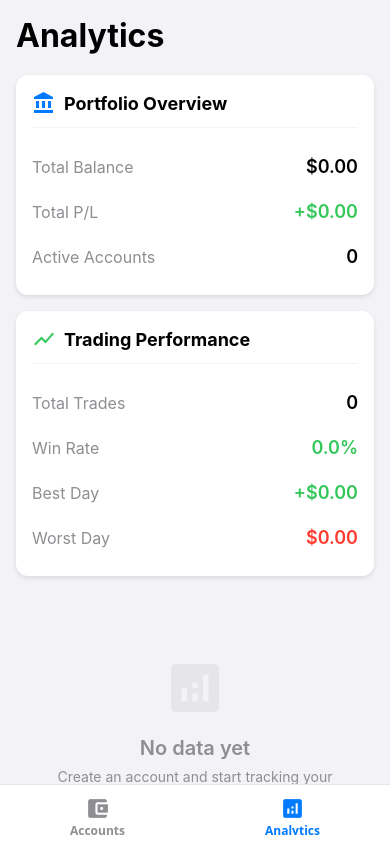
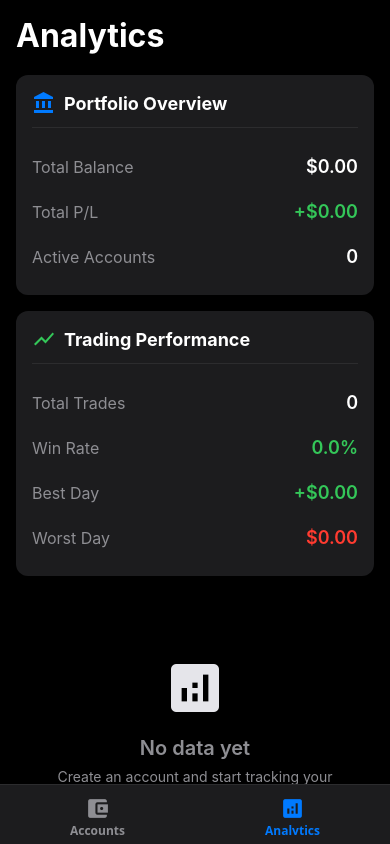
Before and after one commit to jeremyagnz/BitacoraFx, a React Native app: screen /Analytics in a window 390 px wide. Built offline with nearby package versions, Linux system fonts and the light colour scheme.

Commit message:
Add focus listener to AccountsScreen and apply dark theme across all screens
Co-authored-by: jeremyagnz <35277430+jeremyagnz@users.noreply.github.com>

```diff
--- a/src/components/AccountCard.tsx
+++ b/src/components/AccountCard.tsx
@@ -7,6 +7,7 @@ import {
 } from 'react-native';
 import { TradingAccount } from '../types';
 import { formatCurrency } from '../utils/helpers';
+import { DARK_THEME_COLORS } from '../theme/darkTheme';
 
 interface AccountCardProps {
   account: TradingAccount;
@@ -73,13 +74,13 @@ const AccountCard: React.FC<AccountCardProps> = ({ account, onPress }) => {
 
 const styles = StyleSheet.create({
   card: {
-    backgroundColor: '#FFFFFF',
+    backgroundColor: DARK_THEME_COLORS.backgroundSecondary,
     borderRadius: 12,
     padding: 16,
     marginBottom: 12,
     shadowColor: '#000',
     shadowOffset: { width: 0, height: 2 },
-    shadowOpacity: 0.1,
+    shadowOpacity: 0.3,
     shadowRadius: 4,
     elevation: 3,
   },
@@ -92,18 +93,18 @@ const styles = StyleSheet.create({
   accountName: {
     fontSize: 18,
     fontWeight: '700',
-    color: '#000000',
+    color: DARK_THEME_COLORS.text,
   },
   broker: {
     fontSize: 12,
-    color: '#8E8E93',
+    color: DARK_THEME_COLORS.textSecondary,
     marginTop: 2,
   },
   currency: {
     fontSize: 14,
     fontWeight: '600',
-    color: '#8E8E93',
-    backgroundColor: '#F2F2F7',
+    color: DARK_THEME_COLORS.textSecondary,
+    backgroundColor: DARK_THEME_COLORS.backgroundTertiary,
     paddingHorizontal: 8,
     paddingVertical: 4,
     borderRadius: 4,
@@ -113,30 +114,30 @@ const styles = StyleSheet.create({
   },
   balanceLabel: {
     fontSize: 12,
-    color: '#8E8E93',
+    color: DARK_THEME_COLORS.textSecondary,
     marginBottom: 4,
   },
   balance: {
     fontSize: 28,
     fontWeight: '700',
-    color: '#000000',
+    color: DARK_THEME_COLORS.text,
   },
   footer: {
     flexDirection: 'row',
     justifyContent: 'space-between',
     paddingTop: 12,
     borderTopWidth: 1,
-    borderTopColor: '#F2F2F7',
+    borderTopColor: DARK_THEME_COLORS.border,
   },
   label: {
     fontSize: 12,
-    color: '#8E8E93',
+    color: DARK_THEME_COLORS.textSecondary,
     marginBottom: 4,
   },
   value: {
     fontSize: 14,
     fontWeight: '600',
-    color: '#000000',
+    color: DARK_THEME_COLORS.text,
   },
   profitLossContainer: {
     alignItems: 'flex-end',
@@ -151,10 +152,10 @@ const styles = StyleSheet.create({
     marginTop: 2,
   },
   profit: {
-    color: '#34C759',
+    color: DARK_THEME_COLORS.profit,
   },
   loss: {
-    color: '#FF3B30',
+    color: DARK_THEME_COLORS.loss,
   },
 });
 
--- a/src/components/BalanceChart.tsx
+++ b/src/components/BalanceChart.tsx
@@ -2,19 +2,21 @@ import React from 'react';
 import { View, Text, StyleSheet, Dimensions } from 'react-native';
 import { LineChart } from 'react-native-chart-kit';
 import { DailyEntry } from '../types';
+import { DARK_THEME_COLORS } from '../theme/darkTheme';
 
 interface BalanceChartProps {
   entries: DailyEntry[];
   currency: string;
+  darkMode?: boolean;
 }
 
-const BalanceChart: React.FC<BalanceChartProps> = ({ entries, currency }) => {
+const BalanceChart: React.FC<BalanceChartProps> = ({ entries, currency, darkMode = false }) => {
   const screenWidth = Dimensions.get('window').width;
 
   if (entries.length === 0) {
     return (
-      <View style={styles.emptyContainer}>
-        <Text style={styles.emptyText}>No data to display</Text>
+      <View style={[styles.emptyContainer, darkMode && styles.darkContainer]}>
+        <Text style={[styles.emptyText, darkMode && styles.darkText]}>No data to display</Text>
       </View>
     );
   }
@@ -42,12 +44,14 @@ const BalanceChart: React.FC<BalanceChartProps> = ({ entries, currency }) => {
   };
 
   const chartConfig = {
-    backgroundColor: '#ffffff',
-    backgroundGradientFrom: '#ffffff',
-    backgroundGradientTo: '#ffffff',
+    backgroundColor: darkMode ? DARK_THEME_COLORS.backgroundSecondary : '#ffffff',
+    backgroundGradientFrom: darkMode ? DARK_THEME_COLORS.backgroundSecondary : '#ffffff',
+    backgroundGradientTo: darkMode ? DARK_THEME_COLORS.backgroundSecondary : '#ffffff',
     decimalPlaces: 0,
     color: (opacity = 1) => `rgba(0, 122, 255, ${opacity})`,
-    labelColor: (opacity = 1) => `rgba(0, 0, 0, ${opacity})`,
+    labelColor: (opacity = 1) => darkMode
+      ? `rgba(142, 142, 147, ${opacity})`
+      : `rgba(0, 0, 0, ${opacity})`,
     style: {
       borderRadius: 16,
     },
@@ -59,8 +63,8 @@ const BalanceChart: React.FC<BalanceChartProps> = ({ entries, currency }) => {
   };
 
   return (
-    <View style={styles.container}>
-      <Text style={styles.title}>Balance History</Text>
+    <View style={[styles.container, darkMode && styles.darkContainer]}>
+      <Text style={[styles.title, darkMode && styles.darkText]}>Balance History</Text>
       <LineChart
         data={data}
         width={screenWidth - 32}
@@ -91,11 +95,18 @@ const styles = StyleSheet.create({
     shadowRadius: 4,
     elevation: 3,
   },
+  darkContainer: {
+    backgroundColor: DARK_THEME_COLORS.backgroundSecondary,
+    shadowOpacity: 0.3,
+  },
   title: {
     fontSize: 18,
     fontWeight: '700',
     color: '#000000',
     marginBottom: 16,
+  },
+  darkText: {
+    color: DARK_THEME_COLORS.text,
   },
   chart: {
     marginVertical: 8,
--- a/src/components/EntryCard.tsx
+++ b/src/components/EntryCard.tsx
@@ -2,6 +2,7 @@ import React from 'react';
 import { View, Text, StyleSheet, TouchableOpacity } from 'react-native';
 import { DailyEntry } from '../types';
 import { formatCurrency, formatDate } from '../utils/helpers';
+import { DARK_THEME_COLORS } from '../theme/darkTheme';
 
 interface EntryCardProps {
   entry: DailyEntry;
@@ -52,13 +53,13 @@ const EntryCard: React.FC<EntryCardProps> = ({ entry, currency, onPress, onLongP
 
 const styles = StyleSheet.create({
   card: {
-    backgroundColor: '#FFFFFF',
+    backgroundColor: DARK_THEME_COLORS.backgroundSecondary,
     borderRadius: 8,
     padding: 12,
     marginBottom: 8,
     shadowColor: '#000',
     shadowOffset: { width: 0, height: 1 },
-    shadowOpacity: 0.05,
+    shadowOpacity: 0.3,
     shadowRadius: 2,
     elevation: 2,
   },
@@ -71,17 +72,17 @@ const styles = StyleSheet.create({
   date: {
     fontSize: 16,
     fontWeight: '600',
-    color: '#000000',
+    color: DARK_THEME_COLORS.text,
   },
   profitLoss: {
     fontSize: 18,
     fontWeight: '700',
   },
   profit: {
-    color: '#34C759',
+    color: DARK_THEME_COLORS.profit,
   },
   loss: {
-    color: '#FF3B30',
+    color: DARK_THEME_COLORS.loss,
   },
   balanceRow: {
     flexDirection: 'row',
@@ -90,27 +91,27 @@ const styles = StyleSheet.create({
   },
   label: {
     fontSize: 14,
-    color: '#8E8E93',
+    color: DARK_THEME_COLORS.textSecondary,
   },
   balance: {
     fontSize: 16,
     fontWeight: '600',
-    color: '#000000',
+    color: DARK_THEME_COLORS.text,
   },
   notesContainer: {
     marginTop: 8,
     paddingTop: 8,
     borderTopWidth: 1,
-    borderTopColor: '#F2F2F7',
+    borderTopColor: DARK_THEME_COLORS.border,
   },
   notesLabel: {
     fontSize: 12,
-    color: '#8E8E93',
+    color: DARK_THEME_COLORS.textSecondary,
     marginBottom: 4,
   },
   notes: {
     fontSize: 14,
-    color: '#000000',
+    color: DARK_THEME_COLORS.text,
   },
 });
 
--- a/src/navigation/TabNavigator.tsx
+++ b/src/navigation/TabNavigator.tsx
@@ -4,6 +4,7 @@ import { MaterialIcons } from '@expo/vector-icons';
 import AccountsScreen from '../screens/AccountsScreen';
 import AnalyticsScreen from '../screens/AnalyticsScreen';
 import { RootTabParamList } from '../types';
+import { DARK_THEME_COLORS } from '../theme/darkTheme';
 
 const Tab = createBottomTabNavigator<RootTabParamList>();
 
@@ -12,12 +13,12 @@ const TabNavigator: React.FC = () => {
     <Tab.Navigator
       screenOptions={{
         headerShown: false,
-        tabBarActiveTintColor: '#007AFF',
-        tabBarInactiveTintColor: '#8E8E93',
+        tabBarActiveTintColor: DARK_THEME_COLORS.primary,
+        tabBarInactiveTintColor: DARK_THEME_COLORS.textSecondary,
         tabBarStyle: {
-          backgroundColor: '#FFFFFF',
+          backgroundColor: DARK_THEME_COLORS.backgroundSecondary,
           borderTopWidth: 1,
-          borderTopColor: '#E5E5EA',
+          borderTopColor: DARK_THEME_COLORS.border,
           paddingBottom: 4,
           paddingTop: 4,
           height: 60,
--- a/src/screens/AccountsScreen.tsx
+++ b/src/screens/AccountsScreen.tsx
@@ -15,10 +15,12 @@ import { MaterialIcons } from '@expo/vector-icons';
 import { NativeStackScreenProps } from '@react-navigation/native-stack';
 import { CompositeScreenProps } from '@react-navigation/native';
 import { BottomTabScreenProps } from '@react-navigation/bottom-tabs';
+import { useFocusEffect } from '@react-navigation/native';
 import AccountCard from '../components/AccountCard';
 import Button from '../components/Button';
 import { TradingAccount, RootStackParamList, RootTabParamList } from '../types';
 import { getAllAccounts, createAccount, deleteAccount } from '../api';
+import { DARK_THEME_COLORS } from '../theme/darkTheme';
 
 type AccountsScreenProps = CompositeScreenProps<
   BottomTabScreenProps<RootTabParamList, 'Accounts'>,
@@ -54,6 +56,13 @@ const AccountsScreen: React.FC<AccountsScreenProps> = ({ navigation }) => {
   useEffect(() => {
     loadAccounts();
   }, [loadAccounts]);
+
+  // Reload accounts when screen comes into focus
+  useFocusEffect(
+    useCallback(() => {
+      loadAccounts();
+    }, [loadAccounts])
+  );
 
   useEffect(() => {
     if (successMessage) {
@@ -266,7 +275,7 @@ const AccountsScreen: React.FC<AccountsScreenProps> = ({ navigation }) => {
 const styles = StyleSheet.create({
   container: {
     flex: 1,
-    backgroundColor: '#F2F2F7',
+    backgroundColor: DARK_THEME_COLORS.background,
   },
   successBanner: {
     backgroundColor: '#34C759',
@@ -285,7 +294,7 @@ const styles = StyleSheet.create({
     flex: 1,
     justifyContent: 'center',
     alignItems: 'center',
-    backgroundColor: '#F2F2F7',
+    backgroundColor: DARK_THEME_COLORS.background,
   },
   header: {
     flexDirection: 'row',
@@ -297,7 +306,7 @@ const styles = StyleSheet.create({
   title: {
     fontSize: 32,
     fontWeight: '700',
-    color: '#000000',
+    color: DARK_THEME_COLORS.text,
   },
   addButton: {
     padding: 8,
@@ -325,11 +334,11 @@ const styles = StyleSheet.create({
   },
   modalOverlay: {
     flex: 1,
-    backgroundColor: 'rgba(0, 0, 0, 0.5)',
+    backgroundColor: DARK_THEME_COLORS.overlay,
     justifyContent: 'flex-end',
   },
   modalContent: {
-    backgroundColor: '#FFFFFF',
+    backgroundColor: DARK_THEME_COLORS.backgroundSecondary,
     borderTopLeftRadius: 20,
     borderTopRightRadius: 20,
     padding: 24,
@@ -344,19 +353,22 @@ const styles = StyleSheet.create({
   modalTitle: {
     fontSize: 24,
     fontWeight: '700',
-    color: '#000000',
+    color: DARK_THEME_COLORS.text,
   },
   input: {
-    backgroundColor: '#F2F2F7',
+    backgroundColor: DARK_THEME_COLORS.backgroundTertiary,
     borderRadius: 8,
     padding: 16,
     fontSize: 16,
     marginBottom: 16,
+    color: DARK_THEME_COLORS.text,
+    borderWidth: 1,
+    borderColor: DARK_THEME_COLORS.border,
   },
   label: {
     fontSize: 16,
     fontWeight: '600',
-    color: '#000000',
+    color: DARK_THEME_COLORS.text,
     marginBottom: 8,
   },
   currencyContainer: {
@@ -370,16 +382,16 @@ const styles = StyleSheet.create({
     flex: 1,
     padding: 12,
     borderRadius: 8,
-    backgroundColor: '#F2F2F7',
+    backgroundColor: DARK_THEME_COLORS.backgroundTertiary,
     alignItems: 'center',
   },
   currencyButtonActive: {
-    backgroundColor: '#007AFF',
+    backgroundColor: DARK_THEME_COLORS.primary,
   },
   currencyButtonText: {
     fontSize: 16,
     fontWeight: '600',
-    color: '#000000',
+    color: DARK_THEME_COLORS.textSecondary,
   },
   currencyButtonTextActive: {
     color: '#FFFFFF',
--- a/src/screens/AnalyticsScreen.tsx
+++ b/src/screens/AnalyticsScreen.tsx
@@ -17,6 +17,7 @@ import {
   calculateTotalProfitLoss,
   calculateWinRate,
 } from '../utils/helpers';
+import { DARK_THEME_COLORS } from '../theme/darkTheme';
 
 const AnalyticsScreen: React.FC = () => {
   const [loading, setLoading] = useState(true);
@@ -92,8 +93,8 @@ const AnalyticsScreen: React.FC = () => {
 
         {allEntries.length > 0 && (
           <>
-            <PnLChart entries={allEntries} />
-            <Statistics entries={allEntries} />
+            <PnLChart entries={allEntries} darkMode={true} />
+            <Statistics entries={allEntries} darkMode={true} />
           </>
         )}
 
@@ -223,13 +224,13 @@ const AnalyticsScreen: React.FC = () => {
 const styles = StyleSheet.create({
   container: {
     flex: 1,
-    backgroundColor: '#F2F2F7',
+    backgroundColor: DARK_THEME_COLORS.background,
   },
   loadingContainer: {
     flex: 1,
     justifyContent: 'center',
     alignItems: 'center',
-    backgroundColor: '#F2F2F7',
+    backgroundColor: DARK_THEME_COLORS.background,
   },
   scrollContent: {
     padding: 16,
@@ -237,17 +238,17 @@ const styles = StyleSheet.create({
   title: {
     fontSize: 32,
     fontWeight: '700',
-    color: '#000000',
+    color: DARK_THEME_COLORS.text,
     marginBottom: 20,
   },
   card: {
-    backgroundColor: '#FFFFFF',
+    backgroundColor: DARK_THEME_COLORS.backgroundSecondary,
     borderRadius: 12,
     padding: 16,
     marginBottom: 16,
     shadowColor: '#000',
     shadowOffset: { width: 0, height: 2 },
-    shadowOpacity: 0.1,
+    shadowOpacity: 0.3,
     shadowRadius: 4,
     elevation: 3,
   },
@@ -257,12 +258,12 @@ const styles = StyleSheet.create({
     marginBottom: 16,
     paddingBottom: 12,
     borderBottomWidth: 1,
-    borderBottomColor: '#F2F2F7',
+    borderBottomColor: DARK_THEME_COLORS.border,
   },
   cardTitle: {
     fontSize: 18,
     fontWeight: '700',
-    color: '#000000',
+    color: DARK_THEME_COLORS.text,
     marginLeft: 8,
   },
   statRow: {
@@ -273,25 +274,25 @@ const styles = StyleSheet.create({
   },
   statLabel: {
     fontSize: 16,
-    color: '#8E8E93',
+    color: DARK_THEME_COLORS.textSecondary,
   },
   statValue: {
     fontSize: 18,
     fontWeight: '600',
-    color: '#000000',
+    color: DARK_THEME_COLORS.text,
   },
   profit: {
-    color: '#34C759',
+    color: DARK_THEME_COLORS.profit,
   },
   loss: {
-    color: '#FF3B30',
+    color: DARK_THEME_COLORS.loss,
   },
   accountRow: {
     flexDirection: 'row',
     justifyContent: 'space-between',
     paddingVertical: 12,
     borderBottomWidth: 1,
-    borderBottomColor: '#F2F2F7',
+    borderBottomColor: DARK_THEME_COLORS.border,
   },
   accountInfo: {
     flex: 1,
@@ -299,12 +300,12 @@ const styles = StyleSheet.create({
   accountName: {
     fontSize: 16,
     fontWeight: '600',
-    color: '#000000',
+    color: DARK_THEME_COLORS.text,
     marginBottom: 4,
   },
   accountBalance: {
     fontSize: 14,
-    color: '#8E8E93',
+    color: DARK_THEME_COLORS.textSecondary,
   },
   accountPL: {
     alignItems: 'flex-end',
@@ -325,12 +326,12 @@ const styles = StyleSheet.create({
   emptyText: {
     fontSize: 20,
     fontWeight: '600',
-    color: '#8E8E93',
+    color: DARK_THEME_COLORS.textSecondary,
     marginTop: 16,
   },
   emptySubtext: {
     fontSize: 14,
-    color: '#8E8E93',
+    color: DARK_THEME_COLORS.textSecondary,
     textAlign: 'center',
     marginTop: 8,
     paddingHorizontal: 32,
--- a/src/screens/DashboardScreen.tsx
+++ b/src/screens/DashboardScreen.tsx
@@ -22,6 +22,7 @@ import { DailyEntry, RootStackParamList } from '../types';
 import { getEntriesByAccount, createEntry, updateEntry, deleteEntry } from '../api';
 import { updateAccount } from '../api';
 import { formatCurrency, sanitizeNumericInput } from '../utils/helpers';
+import { DARK_THEME_COLORS } from '../theme/darkTheme';
 
 type DashboardScreenProps = NativeStackScreenProps<RootStackParamList, 'Dashboard'>;
 
@@ -250,9 +251,9 @@ const DashboardScreen: React.FC<DashboardScreenProps> = ({
 
         {entries.length > 0 && (
           <>
-            <PnLChart entries={entries} currency={account.currency} />
-            <Statistics entries={entries} currency={account.currency} />
-            <BalanceChart entries={entries} currency={account.currency} />
+            <PnLChart entries={entries} currency={account.currency} darkMode={true} />
+            <Statistics entries={entries} currency={account.currency} darkMode={true} />
+            <BalanceChart entries={entries} currency={account.currency} darkMode={true} />
           </>
         )}
 
@@ -426,7 +427,7 @@ const DashboardScreen: React.FC<DashboardScreenProps> = ({
 const styles = StyleSheet.create({
   container: {
     flex: 1,
-    backgroundColor: '#F2F2F7',
+    backgroundColor: DARK_THEME_COLORS.background,
   },
   successBanner: {
     backgroundColor: '#34C759',
@@ -445,7 +446,7 @@ const styles = StyleSheet.create({
     flex: 1,
     justifyContent: 'center',
     alignItems: 'center',
-    backgroundColor: '#F2F2F7',
+    backgroundColor: DARK_THEME_COLORS.background,
   },
   listContent: {
     padding: 16,
@@ -459,29 +460,29 @@ const styles = StyleSheet.create({
   accountName: {
     fontSize: 28,
     fontWeight: '700',
-    color: '#000000',
+    color: DARK_THEME_COLORS.text,
     marginBottom: 16,
   },
   balanceCard: {
-    backgroundColor: '#FFFFFF',
+    backgroundColor: DARK_THEME_COLORS.backgroundSecondary,
     borderRadius: 12,
     padding: 20,
     marginBottom: 16,
     shadowColor: '#000',
     shadowOffset: { width: 0, height: 2 },
-    shadowOpacity: 0.1,
+    shadowOpacity: 0.3,
     shadowRadius: 4,
     elevation: 3,
   },
   balanceLabel: {
     fontSize: 14,
-    color: '#8E8E93',
+    color: DARK_THEME_COLORS.textSecondary,
     marginBottom: 8,
   },
   balance: {
     fontSize: 36,
     fontWeight: '700',
-    color: '#000000',
+    color: DARK_THEME_COLORS.text,
     marginBottom: 16,
   },
   plContainer: {
@@ -490,21 +491,21 @@ const styles = StyleSheet.create({
     alignItems: 'center',
     paddingTop: 16,
     borderTopWidth: 1,
-    borderTopColor: '#F2F2F7',
+    borderTopColor: DARK_THEME_COLORS.border,
   },
   plLabel: {
     fontSize: 16,
-    color: '#8E8E93',
+    color: DARK_THEME_COLORS.textSecondary,
   },
   plValue: {
     fontSize: 20,
     fontWeight: '700',
   },
   profit: {
-    color: '#34C759',
+    color: DARK_THEME_COLORS.profit,
   },
   loss: {
-    color: '#FF3B30',
+    color: DARK_THEME_COLORS.loss,
   },
   sectionHeader: {
     flexDirection: 'row',
@@ -515,10 +516,10 @@ const styles = StyleSheet.create({
   sectionTitle: {
     fontSize: 20,
     fontWeight: '700',
-    color: '#000000',
+    color: DARK_THEME_COLORS.text,
   },
   addEntryButton: {
-    backgroundColor: '#007AFF',
+    backgroundColor: DARK_THEME_COLORS.primary,
     width: 40,
     height: 40,
     borderRadius: 20,
@@ -532,22 +533,22 @@ const styles = StyleSheet.create({
   emptyText: {
     fontSize: 18,
     fontWeight: '600',
-    color: '#8E8E93',
+    color: DARK_THEME_COLORS.textSecondary,
     marginTop: 16,
   },
   emptySubtext: {
     fontSize: 14,
-    color: '#8E8E93',
+    color: DARK_THEME_COLORS.textSecondary,
     textAlign: 'center',
     marginTop: 8,
   },
   modalOverlay: {
     flex: 1,
-    backgroundColor: 'rgba(0, 0, 0, 0.5)',
+    backgroundColor: DARK_THEME_COLORS.overlay,
     justifyContent: 'flex-end',
   },
   modalContent: {
-    backgroundColor: '#FFFFFF',
+    backgroundColor: DARK_THEME_COLORS.backgroundSecondary,
     borderTopLeftRadius: 20,
     borderTopRightRadius: 20,
     padding: 24,
@@ -562,19 +563,22 @@ const styles = StyleSheet.create({
   modalTitle: {
     fontSize: 24,
     fontWeight: '700',
-    color: '#000000',
+    color: DARK_THEME_COLORS.text,
   },
   modalDate: {
     fontSize: 14,
-    color: '#8E8E93',
+    color: DARK_THEME_COLORS.textSecondary,
     marginBottom: 24,
   },
   input: {
-    backgroundColor: '#F2F2F7',
+    backgroundColor: DARK_THEME_COLORS.backgroundTertiary,
     borderRadius: 8,
     padding: 16,
     fontSize: 16,
     marginBottom: 16,
+    color: DARK_THEME_COLORS.text,
+    borderWidth: 1,
+    borderColor: DARK_THEME_COLORS.border,
   },
   notesInput: {
     height: 100,
```
